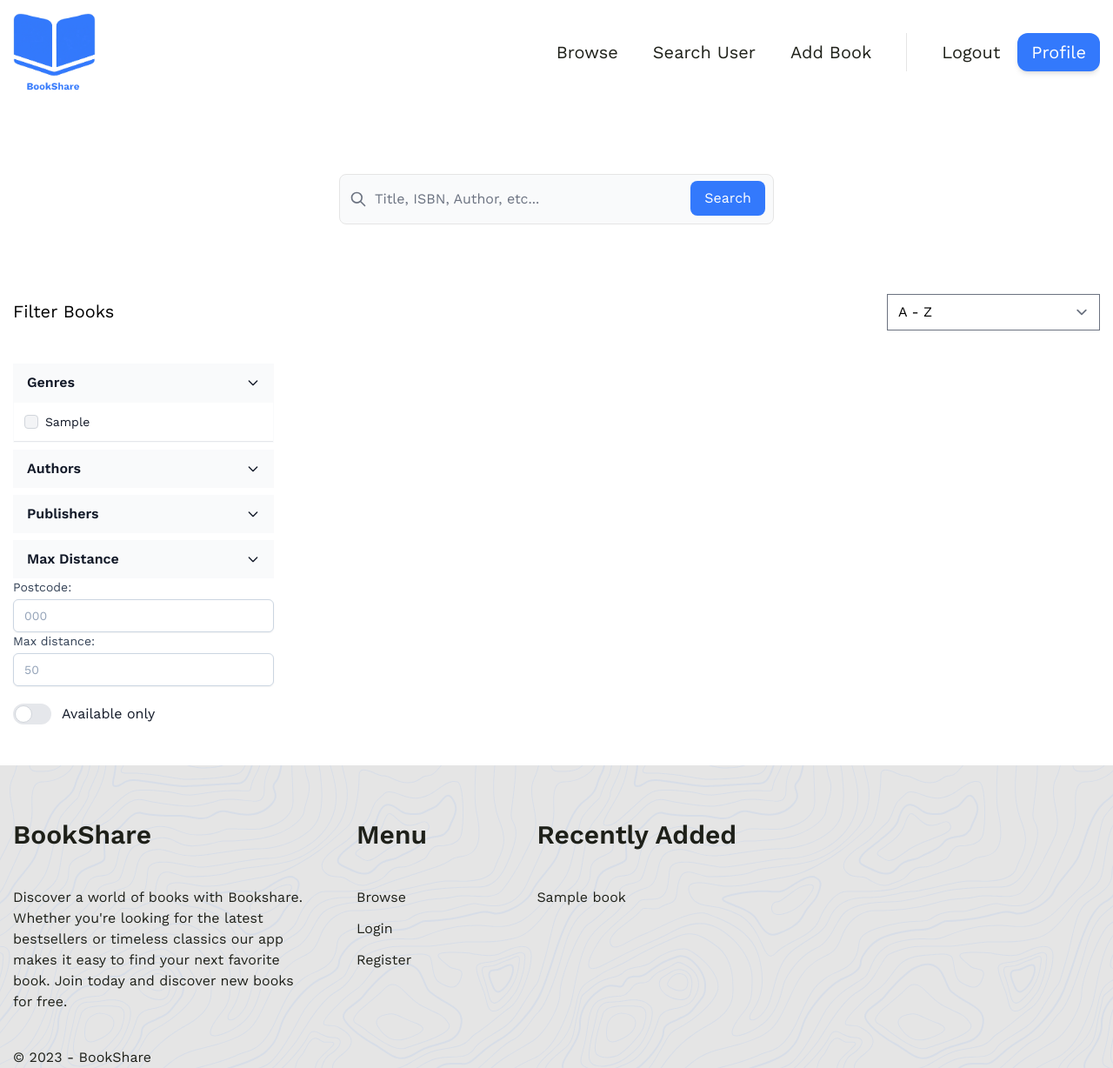
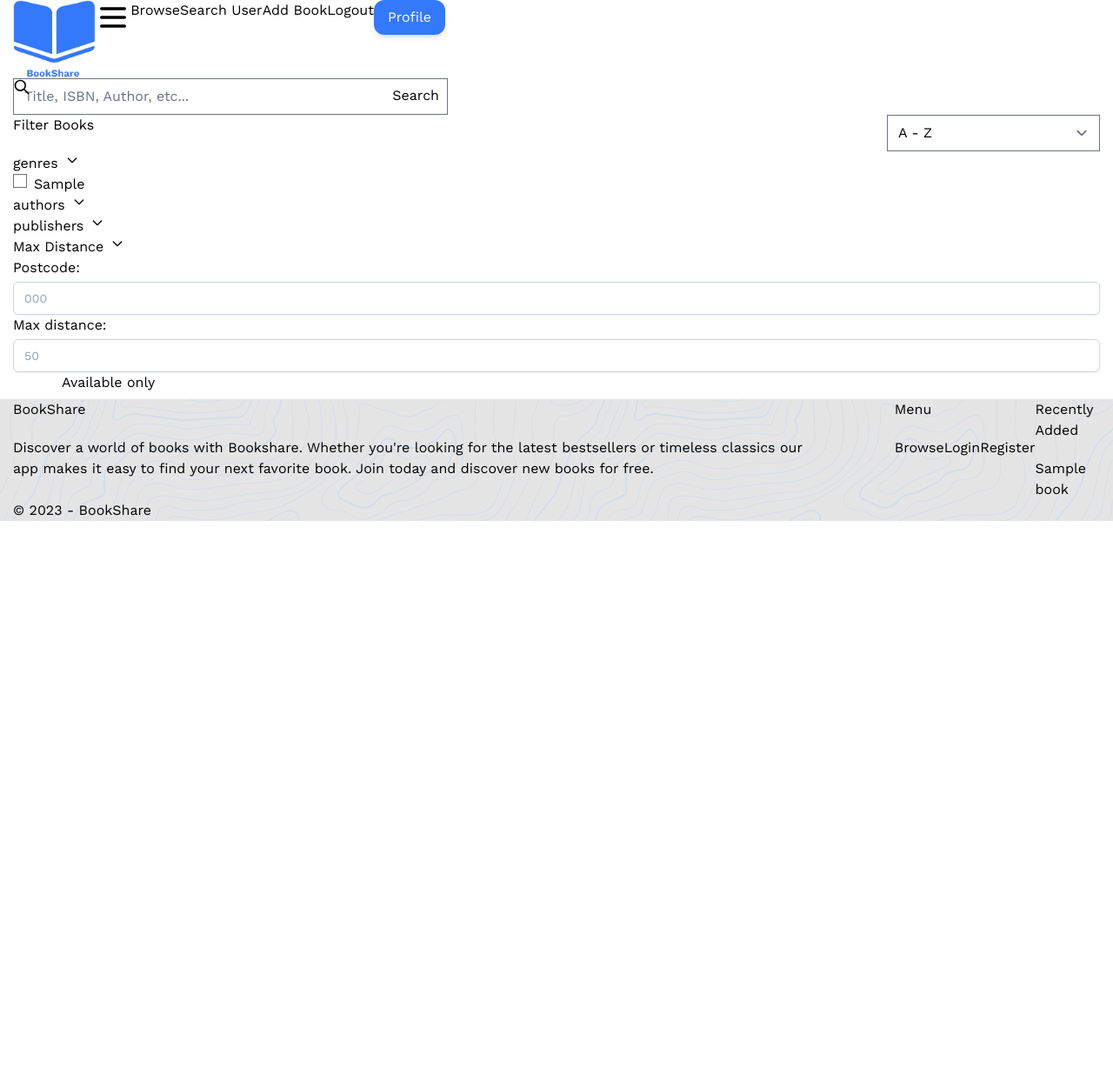
Before and after one commit to Euan-Lang/book_share, a Django app: page / in a window 1280 px wide. Shown: the whole page at 87% size. After the commit the page ends 599 px from the top, so only its background shows below. Run offline with Django 3.2, Linux system fonts and the light colour scheme; a user stored in the database is signed in; tables that the repository leaves empty hold one stand-in row (values such as "Sample post").

Commit message:
browsePage_pieter: make browsing page responsive
rebase onto main

```diff
--- a/static/css/build.css
+++ b/static/css/build.css
@@ -1358,12 +1358,17 @@ footer {
   grid-template-columns: repeat(2, minmax(0, 1fr));
 }
 
+<<<<<<< HEAD
 .grid-rows-4 {
   grid-template-rows: repeat(4, minmax(0, 1fr));
 }
 
 .grid-rows-3 {
   grid-template-rows: repeat(3, minmax(0, 1fr));
+=======
+.grid-cols-1 {
+  grid-template-columns: repeat(1, minmax(0, 1fr));
+>>>>>>> 10f1f8b (browsePage_pieter: make browsing page responsive)
 }
 
 .flex-col {
@@ -1416,6 +1421,15 @@ footer {
 
 .gap-20 {
   gap: 5rem;
+}
+
+.gap-x-5 {
+  -moz-column-gap: 1.25rem;
+       column-gap: 1.25rem;
+}
+
+.gap-y-10 {
+  row-gap: 2.5rem;
 }
 
 .space-x-4 > :not([hidden]) ~ :not([hidden]) {
@@ -1650,6 +1664,11 @@ footer {
   padding-bottom: 0.625rem;
 }
 
+.py-0 {
+  padding-top: 0px;
+  padding-bottom: 0px;
+}
+
 .pb-10 {
   padding-bottom: 2.5rem;
 }
@@ -1688,6 +1707,10 @@ footer {
 
 .pl-5 {
   padding-left: 1.25rem;
+}
+
+.pt-20 {
+  padding-top: 5rem;
 }
 
 .text-center {
@@ -2200,6 +2223,12 @@ main {
   }
 }
 
+@media not all and (min-width: 1280px) {
+  .max-xl\:grid-cols-4 {
+    grid-template-columns: repeat(4, minmax(0, 1fr));
+  }
+}
+
 @media (min-width: 640px) {
   .sm\:visible {
     visibility: visible;
@@ -2382,6 +2411,10 @@ main {
     margin-top: 5rem;
   }
 
+  .md\:mb-10 {
+    margin-bottom: 2.5rem;
+  }
+
   .md\:w-\[40\%\] {
     width: 40%;
   }
@@ -2390,16 +2423,32 @@ main {
     width: 70%;
   }
 
+  .md\:w-\[300px\] {
+    width: 300px;
+  }
+
   .md\:flex-1 {
     flex: 1 1 0%;
   }
 
+  .md\:grid-cols-3 {
+    grid-template-columns: repeat(3, minmax(0, 1fr));
+  }
+
+  .md\:grid-cols-2 {
+    grid-template-columns: repeat(2, minmax(0, 1fr));
+  }
+
   .md\:flex-row {
     flex-direction: row;
   }
 
   .md\:gap-20 {
     gap: 5rem;
+  }
+
+  .md\:gap-10 {
+    gap: 2.5rem;
   }
 
   .md\:rounded-xl {
@@ -2415,9 +2464,18 @@ main {
     padding: 2.75rem;
   }
 
+  .md\:py-20 {
+    padding-top: 5rem;
+    padding-bottom: 5rem;
+  }
+
   .md\:text-5xl {
     font-size: 3rem;
     line-height: 1;
+  }
+
+  .md\:leading-10 {
+    line-height: 2.5rem;
   }
 
   .md\:shadow-md {
@@ -2448,11 +2506,26 @@ main {
     grid-template-columns: repeat(4, minmax(0, 1fr));
   }
 
+<<<<<<< HEAD
   .lg\:gap-\[50px\] {
     gap: 50px;
   }
 
   .lg\:p-11 {
     padding: 2.75rem;
-  }
-}
+=======
+  .lg\:grid-cols-3 {
+    grid-template-columns: repeat(3, minmax(0, 1fr));
+  }
+
+  .lg\:gap-10 {
+    gap: 2.5rem;
+  }
+}
+
+@media (min-width: 1280px) {
+  .xl\:grid-cols-4 {
+    grid-template-columns: repeat(4, minmax(0, 1fr));
+>>>>>>> 10f1f8b (browsePage_pieter: make browsing page responsive)
+  }
+}
--- a/static/js/ajax-browse-general-query.js
+++ b/static/js/ajax-browse-general-query.js
@@ -3,21 +3,15 @@ import { debounce } from "./utils.js";
 $(document).ready(function (e) {
   $("#book_search_form").on("submit", submitHandler);
   $("#filter_search_form").on("input", debounce(submitHandler, 200));
-  $("#sort_form").on("input", debounce(submitHandler, 200));
+  $("#sort_form").on("input", submitHandler);
   submitHandler(null); // Load in results initially
 
   document.querySelectorAll(".dropdownCheckboxButton").forEach((dropdown) => {
-    dropdown.onclick = function (e) {
-      e.preventDefault();
-      const { dropdownType, dropdownClass } = e.target.dataset;
-      const dropdown = document.querySelector(
-        `#${dropdownType}_${dropdownClass}`
-      );
-      if (dropdown) {
-        dropdown.classList.toggle("hidden");
-      }
-    };
+    dropdown.onclick = dropDownClickHandler;
   });
+
+  window.onresize = debounce(resizeHandler);
+  resizeHandler(); // closes all dropdowns when window is resized to mobile size
 });
 
 function submitHandler(e) {
@@ -69,3 +63,28 @@ function searchAuthor(e, author) {
   $("#author_query_field").val(author);
   submitHandler(null);
 }
+
+function dropDownClickHandler(e) {
+  e.preventDefault();
+  const { dropdownType, dropdownClass } = e.target.dataset;
+  const dropdown = document.querySelector(`#${dropdownType}_${dropdownClass}`);
+  if (dropdown) {
+    dropdown.classList.toggle("hidden");
+  }
+}
+
+function resizeHandler() {
+  // closes all dropdowns when window is resized to mobile size
+  const screenWidth = window.screen.width;
+  if (screenWidth >= 768) {
+    return;
+  }
+  const dropdownBtns = document.querySelectorAll(".dropdownCheckboxButton");
+  dropdownBtns.forEach((dropdownBtn) => {
+    const { dropdownType, dropdownClass } = dropdownBtn.dataset;
+    const dropdown = document.querySelector(
+      `#${dropdownType}_${dropdownClass}`
+    );
+    dropdown.classList.add("hidden");
+  });
+}
--- a/templates/bookShare/browse.html
+++ b/templates/bookShare/browse.html
@@ -7,13 +7,14 @@
     <script src = {% static 'js/ajax-browse-general-query.js' %} type="module"></script>
 {% endblock %}
 {% block content %}
-    <div id="search_box_wrapper" class="flex w-full justify-center py-20">
+    <div id="search_box_wrapper"
+         class="flex w-full justify-center py-5 md:py-20">
         {% include 'bookShare/components/search_bar.html' with label="Search" form_id="book_search_form" input_id="general_query_field" %}
 
     </div>
-    <div class="flex gap-10">
-        <div id="search_sidebar" class="w-[300px]">
-            <h1 class="text-xl leading-10 align-middle mb-10">Filter Books</h1>
+    <div class="flex gap-10 flex-col md:flex-row">
+        <div id="search_sidebar" class="w-full md:w-[300px]">
+            <h1 class="text-xl leading-0 md:leading-10 align-middle mb-5 md:mb-10">Filter Books</h1>
             <form id="filter_search_form" enctype="multipart/form-data">
                 {% for type, values in dropdowns.items %}
                     <div class="pb-2">
@@ -96,7 +97,8 @@
                 </div>
             </form>
         </div>
-        <div class="pl-5 py-20 flex-1 relative" id="results_container_wrapper">
+        <div class="pl-5 py-0 pt-20 md:py-20 flex-1 relative"
+             id="results_container_wrapper">
             <div class="absolute top-0 right-0" id="sort_wrapper">
                 <form id="sort_form" enctype="multipart/form-data">
                     <select name="sort" id="sort_field">
@@ -127,7 +129,8 @@
                     </select>
                 </form>
             </div>
-            <div class="grid grid-cols-3 gap-10" id="results_container"></div>
+            <div class="grid grid-cols-1 md:grid-cols-2 lg:grid-cols-3 gap-x-5 gap-y-10 lg:gap-10"
+                 id="results_container"></div>
         </div>
     </div>
 {% endblock %}
```
